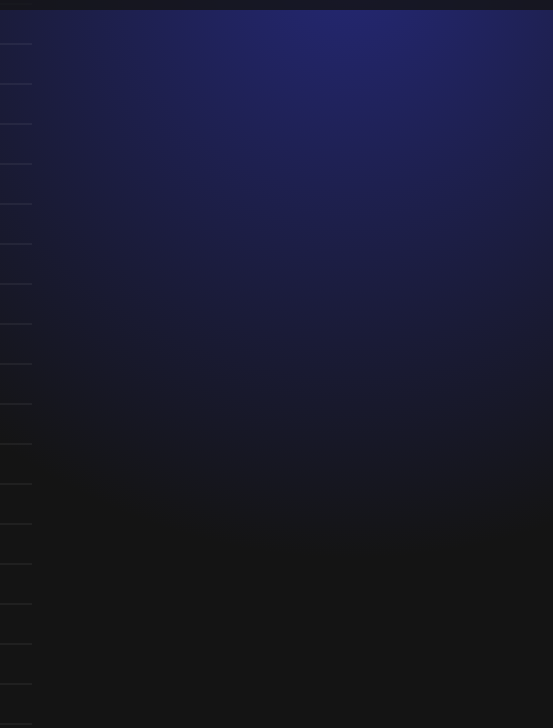
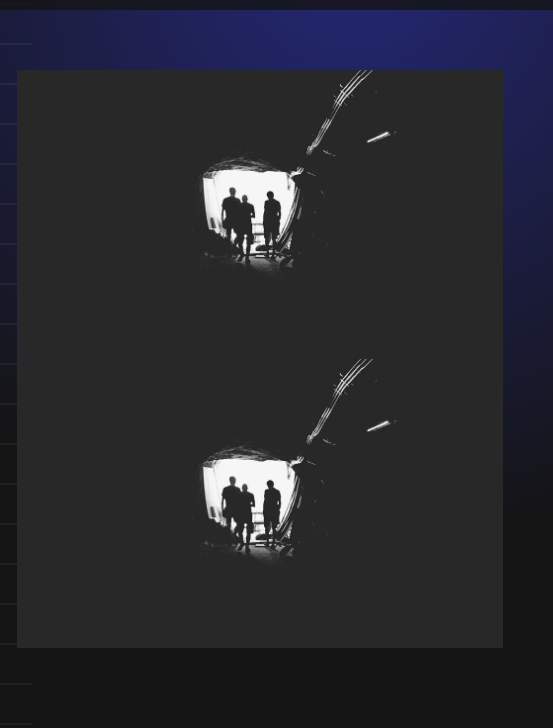
Before and after one commit to evgeny-dyakov/dn-sql-course, a website with bundled scripts: page app/index.html in a window 1280 px wide. Shown: the part 62-790 px from the top of the page, 727-1280 px from the left. Built offline with nearby package versions, Linux system fonts and the light colour scheme.

Commit message:
добавляет разметку под гиф анимацию

```diff
--- a/app/index.html
+++ b/app/index.html
@@ -77,6 +77,14 @@
                 </a>
               </li>
             </ul>
+            <div class="preview__gif-animation">
+              <div class="preview__gif-animation-element">
+                <img class="preview__gif-animation-img" src="./img/some-img.jpg" width="486" alt="gif animation" />
+              </div>
+              <div class="preview__gif-animation-element">
+                <img class="preview__gif-animation-img" src="./img/some-img.jpg" width="486" alt="gif animation" />
+              </div>
+            </div>
           </div>
         </section>
 
--- a/app/scss/sections/_preview.scss
+++ b/app/scss/sections/_preview.scss
@@ -78,6 +78,28 @@
   margin: 0 0 16px;
 }
 
+.preview__gif-animation {
+  position: absolute;
+  z-index: -50;
+  top: -18%;
+  right: 50px;
+  width: 38%;
+}
+
+.preview__gif-animation-element {
+  position: relative;
+  padding: 29.7%;
+}
+
+.preview__gif-animation-img {
+  position: absolute;
+  top: 0;
+  left: 0;
+  width: 100%;
+  height: 100%;
+  object-fit: cover;
+}
+
 @media(max-width: $tablet) {
   .preview {
     padding: 168px 0 53px;
@@ -116,6 +138,12 @@
     margin: 0 0 32px;
     font-size: 14px;
     line-height: 1.42;
+  }
+
+  .preview__gif-animation {
+    top: -10%;
+    right: 31px;
+    width: 42%;
   }
 }
 
@@ -165,4 +193,10 @@
     font-size: 12px;
     line-height: 1.41;
   }
+
+  .preview__gif-animation {
+    top: auto;
+    width: 53%;
+    bottom: -56%;
+  }
 }
```
Also changed, not shown: app/html/sections/preview.html (+8 -0 lines), app/img/gif-example.gif (added), app/img/some-img.jpg (added), app/style.css.
